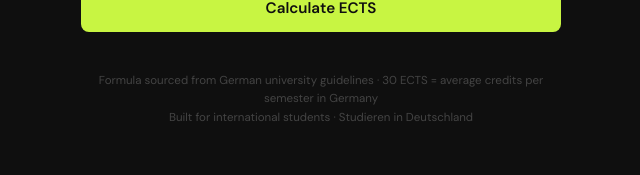
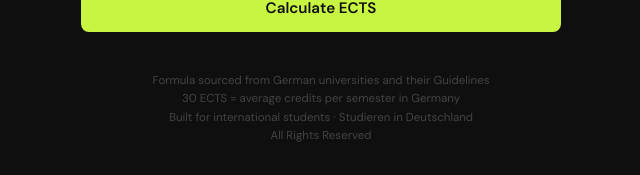
Before and after one commit to tejasrs23/ECTS-Calculator, a plain HTML site: page index.html in a window 1280 px wide. Shown: the part 664-839 px from the top of the page, without its empty margins (319-959 px from the left). Drawn offline with nearby package versions, Linux system fonts and the light colour scheme.

Commit message:
Update footer text for clarity and completeness

```diff
--- a/index.html
+++ b/index.html
@@ -259,8 +259,8 @@
     </div>
 
     <footer>
-      Formula sourced from German university guidelines · 30 ECTS = average credits per semester in Germany<br>
-      Built for international students · Studieren in Deutschland
+      Formula sourced from German universities and their Guidelines <br> 30 ECTS = average credits per semester in Germany<br>
+      Built for international students · Studieren in Deutschland <br> All Rights Reserved
     </footer>
   </div>
 
```
